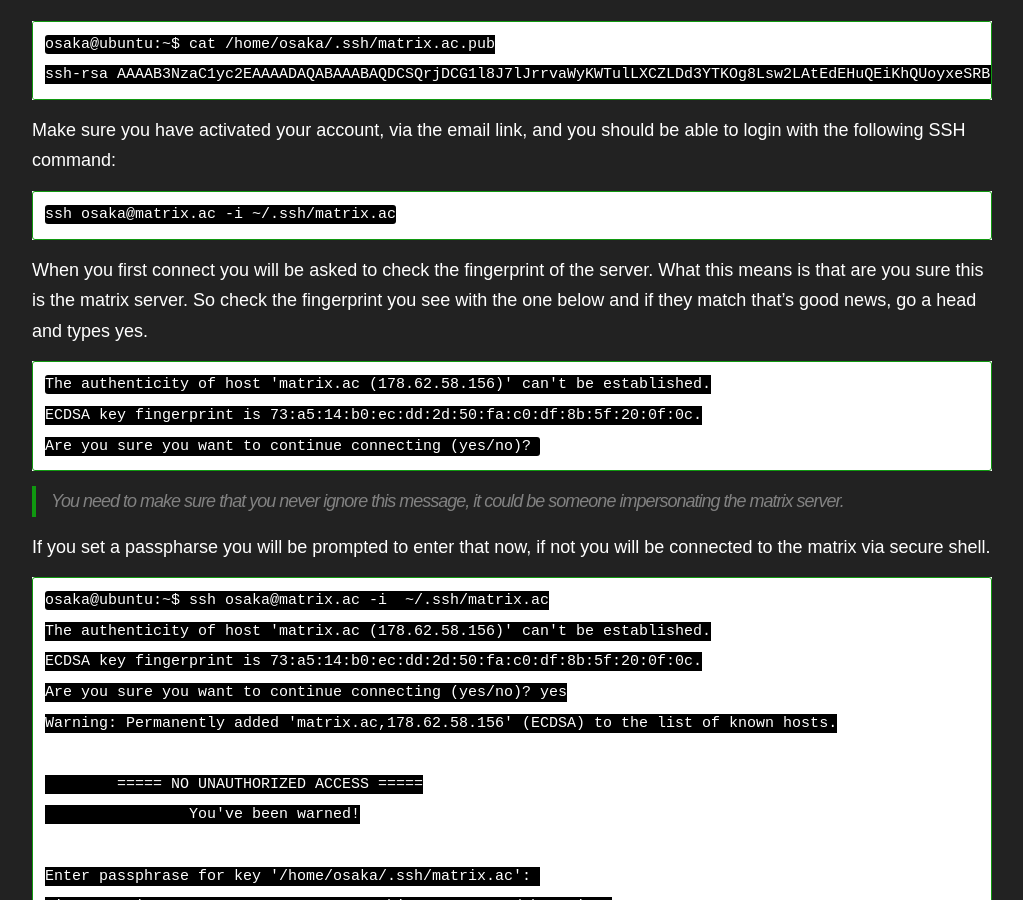
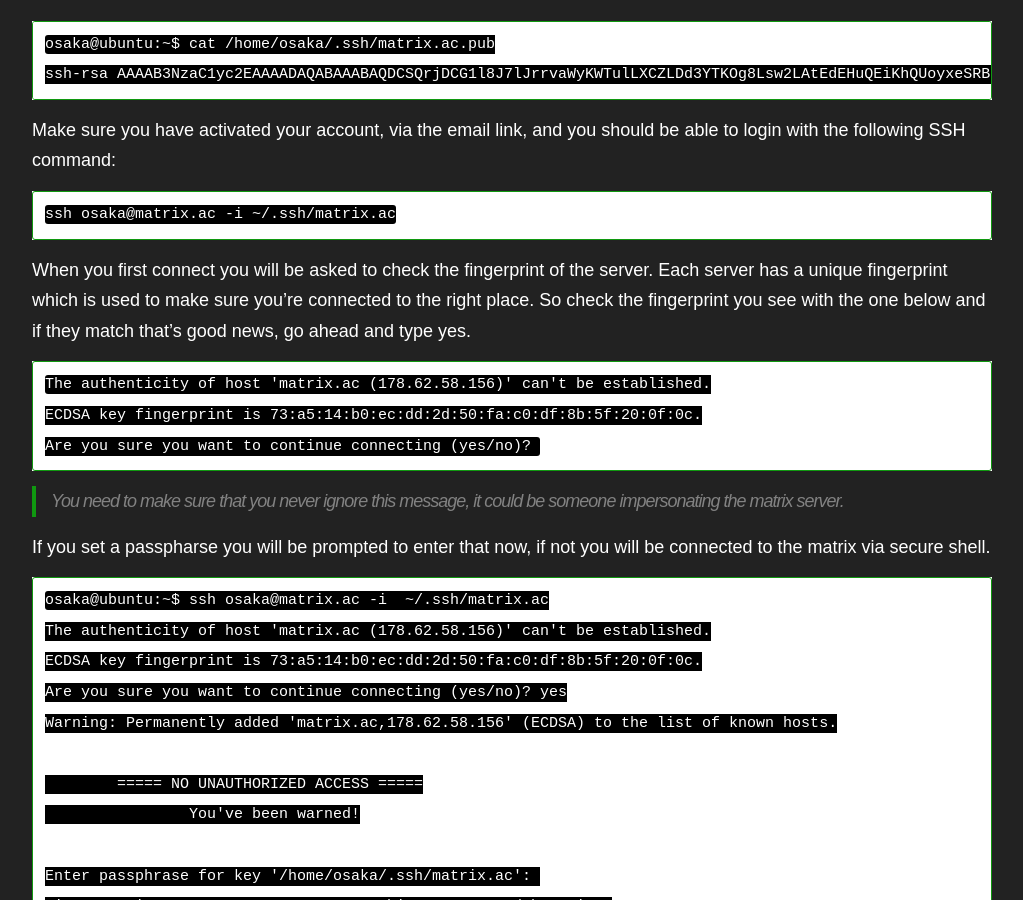
Before and after one commit to matrix-ac/blog, a Jekyll site: the page built from docs/ssh-linux.md, in a window 1280 px wide and 900 px high, scrolled down 1466 px. Shown: the whole window, without its empty margins (128-1151 px from the left). Built offline with Jekyll 4.4.1, drawn with Linux system fonts in a browser that asks for light colours.

Commit message:
SSH-Linux Links. Typo corrections

```diff
--- a/docs/ssh-linux.md
+++ b/docs/ssh-linux.md
@@ -51,7 +51,7 @@ Make sure you have activated your account, via the email link, and you should be
 
 	ssh osaka@matrix.ac -i ~/.ssh/matrix.ac
 
-When you first connect you will be asked to check the fingerprint of the server. What this means is that are you sure this is the matrix server. So check the fingerprint you see with the one below and if they match that's good news, go a head and types yes.
+When you first connect you will be asked to check the fingerprint of the server. Each server has a unique fingerprint which is used to make sure you're connected to the right place. So check the fingerprint you see with the one below and if they match that's good news, go ahead and type yes.
 
 	The authenticity of host 'matrix.ac (178.62.58.156)' can't be established.
 	ECDSA key fingerprint is 73:a5:14:b0:ec:dd:2d:50:fa:c0:df:8b:5f:20:0f:0c.
--- a/join.html
+++ b/join.html
@@ -20,3 +20,5 @@ permalink: /join/
 
     <input type="submit" value="Submit">
 </form>
+
+<p>You need to generate an SSH key, insturctions can be found <a href="/docs/ssh-linux">here</a> for Linux and <a href="https://docs.joyent.com/public-cloud/getting-started/ssh-keys/generating-an-ssh-key-manually/manually-generating-your-ssh-key-in-windows">here</a> for Windows.</p>
```
